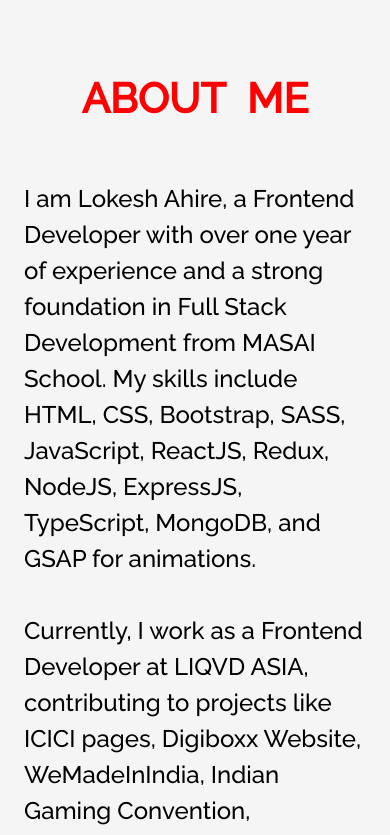
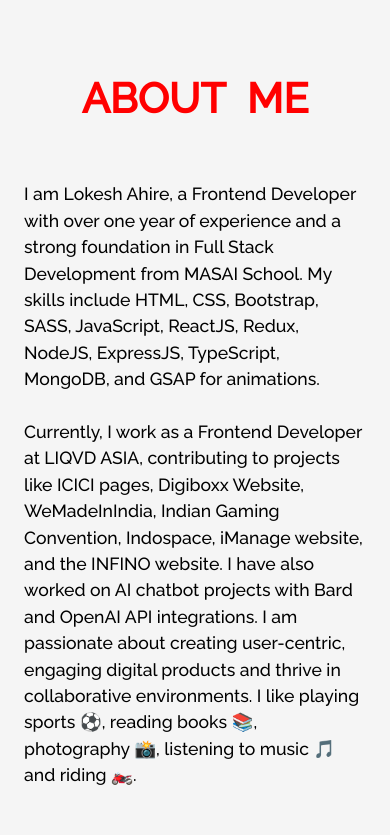
Before and after one commit to lokeshahire/lokeshahire.github.io, a React (Create React App) app: page /resume in a window 390 px wide. Shown: the part 980-1815 px from the top of the page. Built offline with nearby package versions, Linux system fonts and the light colour scheme.

Commit message:
new changes

```diff
--- a/src/components/Contact.jsx
+++ b/src/components/Contact.jsx
@@ -35,6 +35,11 @@
       overflow="hidden"
       padding={"5%"}
       marginTop={"15%"}
+      css={{
+        "@media (max-width: 768px)": {
+          width: "100%",
+        },
+      }}
     >
       <h1
         className="project-heading"
--- a/src/style.css
+++ b/src/style.css
@@ -345,6 +345,12 @@
   text-align: left;
   color: black;
   font-weight: 100;
+}
+
+@media (max-width: 767px) {
+  .home-about-body {
+    font-size: 1.1em !important;
+  }
 }
 
 .home-about-social {
```
